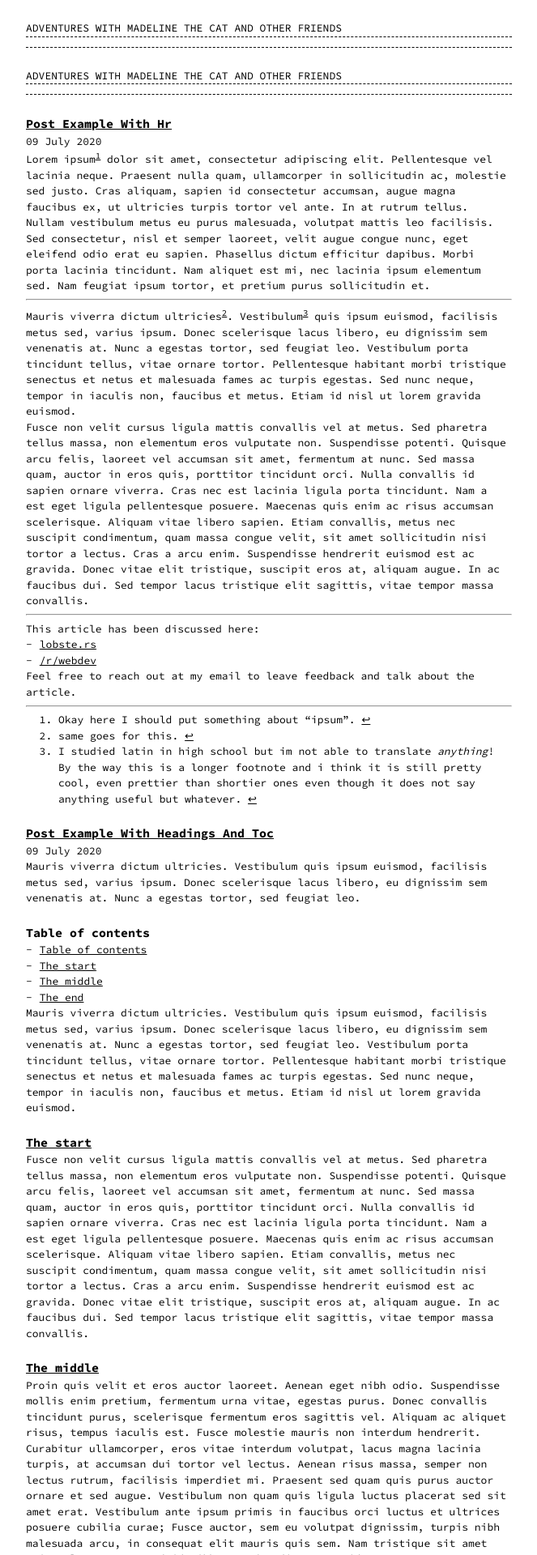
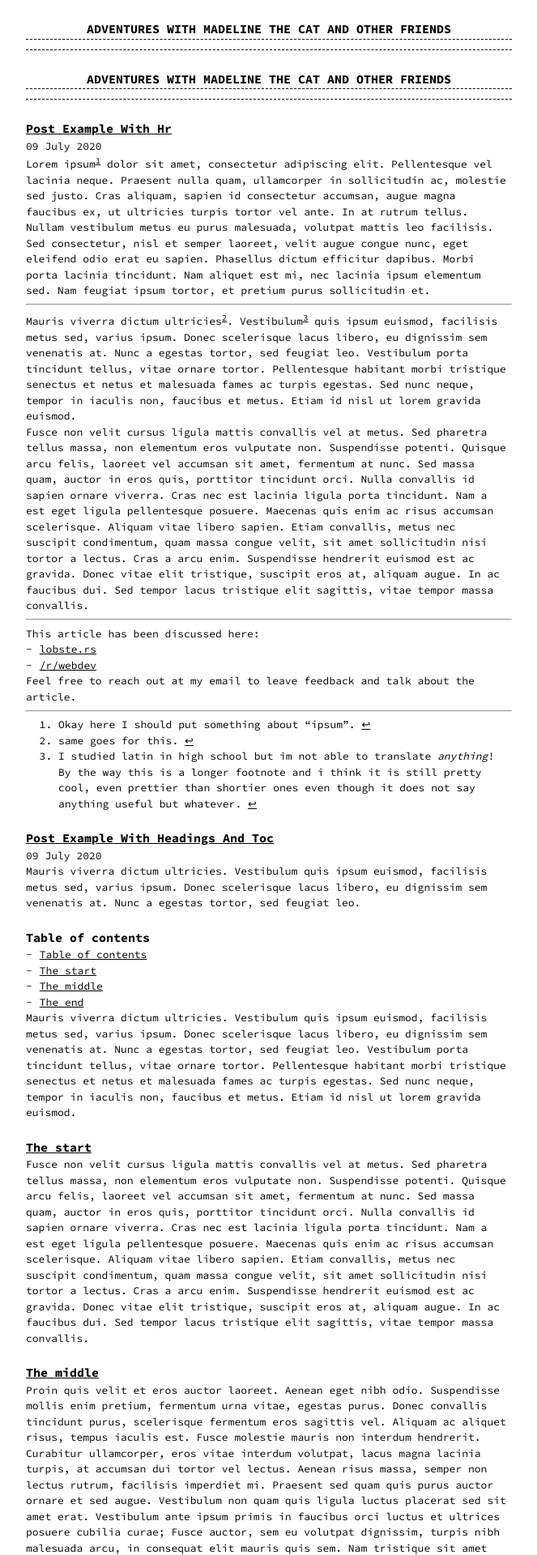
Before and after one commit to madelinethecat/site, a Jekyll site: the page built from index.md, in a window 1280 px wide. Shown: the top 1920 px of the page at 81% size, without its empty margins (308-971 px from the left). Built offline with Jekyll 4.4.1, drawn with Linux system fonts in a browser that asks for light colours.

```diff
--- a/_includes/header.html
+++ b/_includes/header.html
@@ -1,6 +1,6 @@
 {%- assign page_paths = site.header_pages | default: default_paths -%}
 <header>
-  ADVENTURES WITH MADELINE THE CAT AND OTHER FRIENDS
+   <h1>ADVENTURES WITH MADELINE THE CAT AND OTHER FRIENDS</h1>
   <div class="menu">
     <ul>
       {%- for path in page_paths -%}
```
